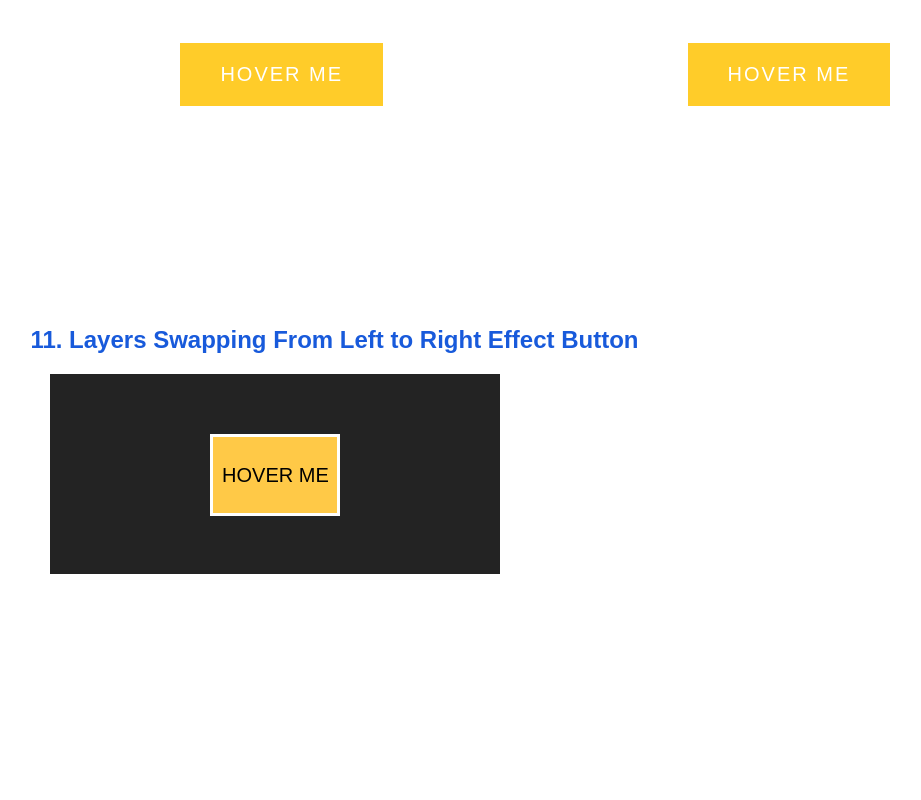
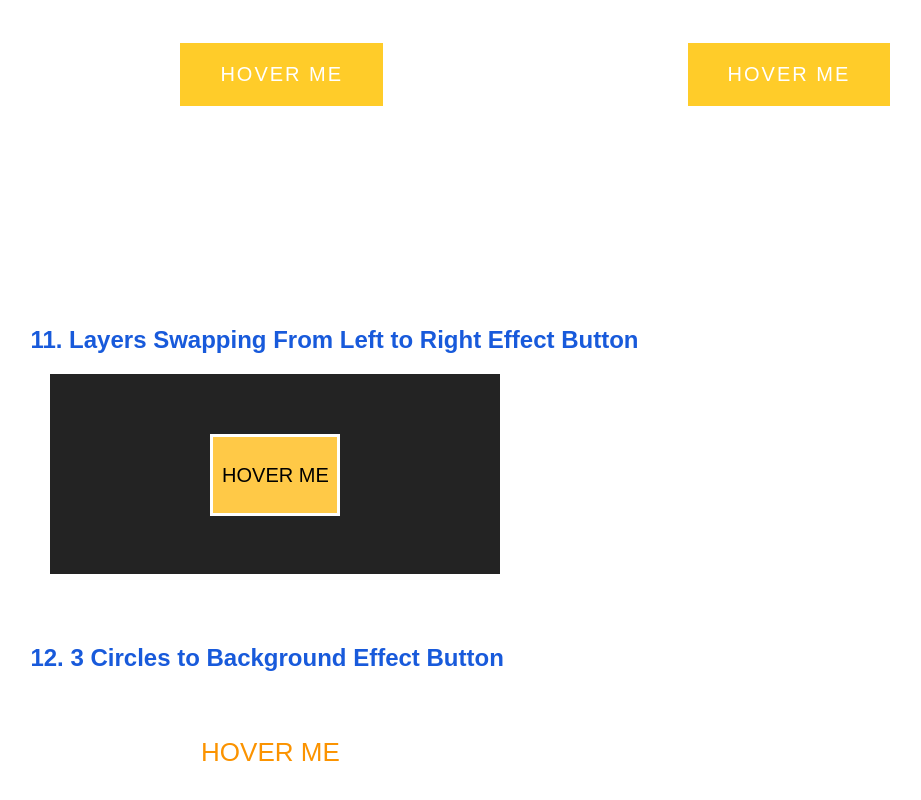
Before and after one commit to Seolcita/AnimatedButtons, a plain HTML site: page index.html in a window 1280 px wide. Shown: the part 3413-4213 px from the top of the page, without its empty margins (104-1025 px from the left). Before the commit the page ends 4131 px from the top, so only its background shows below. Drawn offline with Linux system fonts and the light colour scheme.

Commit message:
Button 12 added

```diff
--- a/index.html
+++ b/index.html
@@ -85,6 +85,12 @@
         <div class="div-bgc">
           <a href="#" class="b11">Hover Me</a>
         </div>
+      </div>
+
+      <div>
+        <h2>12. 3 Circles to Background Effect Button</h2>
+        <a href="#" class="b12"><span class="b12-span"> </span>Hover Me </a>
+      </div>
       <br /><br /><br /><br /><br /><br /><br /><br />
     </div>
   </body>
--- a/style.css
+++ b/style.css
@@ -641,3 +641,95 @@ h2 {
   transform: scale(1) rotateY(360deg);
   opacity: 1;
 }
+
+/* 12. 3 Circles to Background Effect Button */
+.b12 {
+  width: 220px;
+  height: 80px;
+  margin: 40px 130px;
+  display: flex;
+  align-items: center;
+  justify-content: center;
+  color: #fb9300;
+  background-color: transparent;
+  font-size: 26px;
+  text-decoration: none;
+  text-transform: uppercase;
+  text-align: center;
+  line-height: 80px;
+  transition: all 0.5s;
+  position: relative;
+  z-index: 100;
+}
+
+.b12:before {
+  content: "";
+  position: absolute;
+  top: 50%;
+  left: 0;
+  width: 20px;
+  height: 20px;
+  border-radius: 50%;
+  background-color: #fb9300;
+  transform: translateY(-50%);
+  transition: all 0.8s;
+  z-index: -1;
+  opacity: 0;
+  box-shadow: -100px 0 0 #fb9300;
+}
+
+.b12:after {
+  content: "";
+  position: absolute;
+  top: 50%;
+  right: 0;
+  width: 20px;
+  height: 20px;
+  border-radius: 50%;
+  background-color: #fb9300;
+  transform: translateY(-50%);
+  transition: all 0.8s;
+  z-index: -1;
+  box-shadow: 100px 0 0 #fb9300;
+  opacity: 0;
+}
+
+.b12:hover:before {
+  left: 50%;
+  box-shadow: 40px 0 0 #fb9300;
+  transform: translateX(-50%) translateY(-50%);
+  z-index: -1;
+  opacity: 1;
+}
+
+.b12:hover:after {
+  right: 50%;
+  box-shadow: -40px 0 0 #fb9300;
+  transform: translateX(50%) translateY(-50%);
+  z-index: -1;
+  opacity: 1;
+}
+
+.b12-span {
+  position: absolute;
+  top: 0;
+  left: 0;
+  width: 100%;
+  height: 100%;
+  background-color: #fb9300;
+  transform: scale(0);
+  transition: all 0.3s;
+  border-radius: 8px;
+  z-index: -1;
+}
+
+.b12:hover .b12-span {
+  transform: scale(1);
+  transition-delay: 0.4s;
+}
+
+.b12:hover {
+  color: white;
+  transition-delay: 0.4s;
+  z-index: 1;
+}
```
Also changed, not shown: 1 other file. Lines whose indentation alone changed are shown as unchanged.
